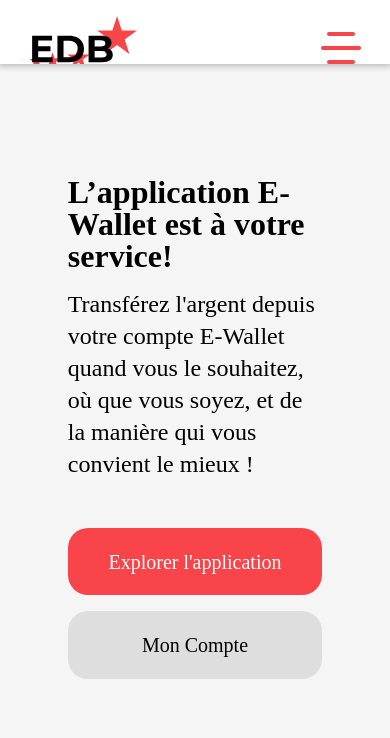
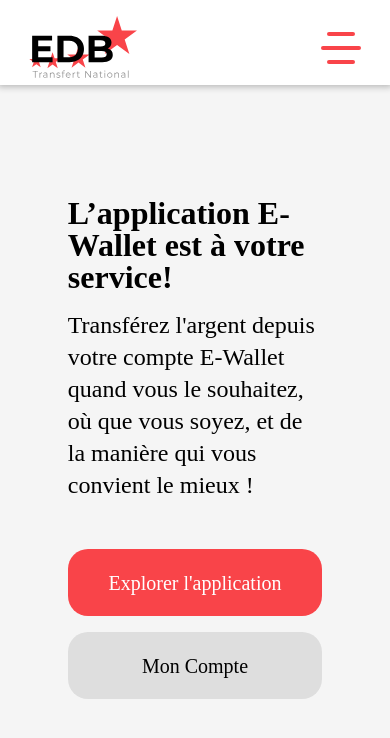
Before and after one commit to hamza-elgarai/ewallet-app-edb, an Angular app: page / in a window 390 px wide. Shown: the top 738 px of the page. Built offline with nearby package versions, Linux system fonts and the light colour scheme.

Commit message:
fixed mobile navbar

```diff
--- a/src/app/app-routing.module.ts
+++ b/src/app/app-routing.module.ts
@@ -3,11 +3,12 @@
 import { RouterModule, Routes } from '@angular/router';
 import { HomePageComponent } from './home-page/home-page.component';
 import { BenefPageComponent } from './benef-page/benef-page.component';
+import { SubmitTransactionPageComponent } from './submit-transaction-page/submit-transaction-page.component';
 
 const routes: Routes = [
   {path:"",component:HomePageComponent},
   {path:"beneficiaires",component:BenefPageComponent},
-  {path:"add-transaction",component:BenefPageComponent},
+  {path:"add-transaction",component:SubmitTransactionPageComponent},
 ]
 
 @NgModule({
--- a/src/app/edb-header/edb-header.component.css
+++ b/src/app/edb-header/edb-header.component.css
@@ -133,7 +133,7 @@
 @media screen and (max-width: 750px) {
   .header {
     flex-direction: column;
-    height: 4rem;
+    height: 5.3rem;
     overflow: hidden;
     transition: height 0.3s ease-in-out;
   }
@@ -158,6 +158,6 @@
     display: flex;
   }
   .header-open {
-    height: 22rem;
+    height: 24rem;
   }
 }
--- a/src/app/edb-header/edb-header.component.html
+++ b/src/app/edb-header/edb-header.component.html
@@ -11,7 +11,7 @@
         </label>
     </div>
     <nav class="header-content">
-        <a href="#" class="nav-item">
+        <a [routerLink]="['/add-transaction']" class="nav-item">
             <svg class="nav-icon" width="40" height="40" viewBox="0 0 57 41" fill="none" xmlns="http://www.w3.org/2000/svg">
                 <path d="M34.1 2H53.895C54.7815 2 55.5 2.71858 55.5 3.605V37.845C55.5 38.7315 54.7815 39.45 53.895 39.45H34.1M34.1 2V39.45M34.1 2H23.4M34.1 39.45H23.4M23.4 2H3.605C2.71858 2 2 2.71858 2 3.605V37.845C2 38.7315 2.71858 39.45 3.605 39.45H23.4M23.4 2V39.45" stroke="#DE0A26" stroke-width="3" stroke-linecap="round" stroke-linejoin="round"/><path d="M15.375 14.9701C15.375 13.8624 14.2697 13.1019 13.3704 13.7485C11.3444 15.2052 10.025 17.5829 10.025 20.2686C10.025 22.9543 11.3444 25.3321 13.3704 26.7887C14.2697 27.4352 15.375 26.675 15.375 25.5673C15.375 22.2128 15.375 19.0579 15.375 14.9701Z" fill="#DE0A26"/><path d="M42.1249 14.9701C42.1249 13.8624 43.2302 13.1019 44.1296 13.7485C46.1556 15.2052 47.4749 17.5829 47.4749 20.2686C47.4749 22.9543 46.1556 25.3321 44.1296 26.7887C43.2302 27.4352 42.1249 26.675 42.1249 25.5673C42.1249 22.2128 42.1249 19.0579 42.1249 14.9701Z" fill="#DE0A26"/>
             </svg>
```
